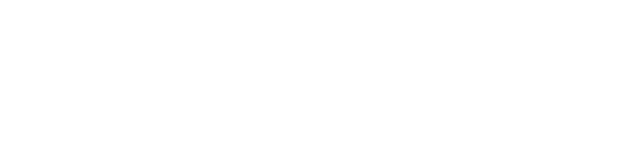
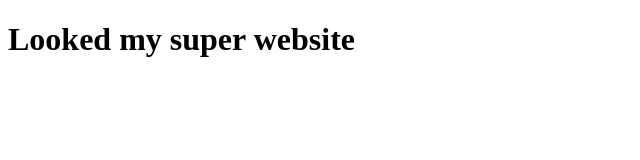
Before and after one commit to Esteban-86/my-super-website, a plain HTML site: page index.html in a window 1280 px wide. Shown: the whole page, without its empty margins (0-640 px from the left). Drawn offline with Linux system fonts and the light colour scheme.

Commit message:
modification index.html

```diff
--- a/index.html
+++ b/index.html
@@ -2,9 +2,9 @@
 <html>
 <head>
   <meta charset="UTF-8">
-  <title>title</title>
+  <title>my-super-website</title>
 </head>
 <body>
-
+  <h1>Looked my super website</h1>
 </body>
 </html>
```
